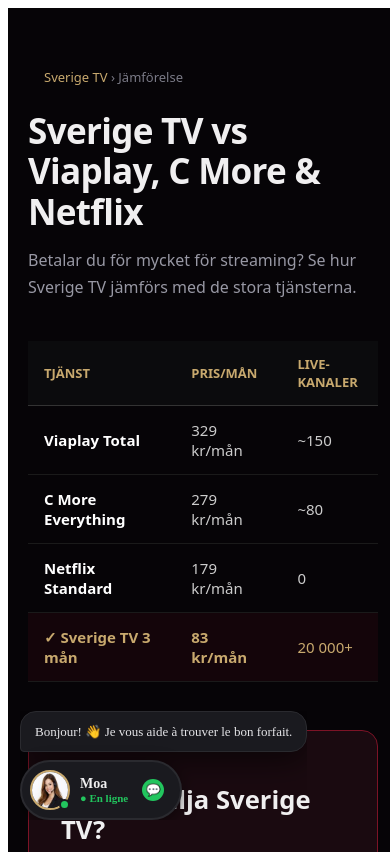
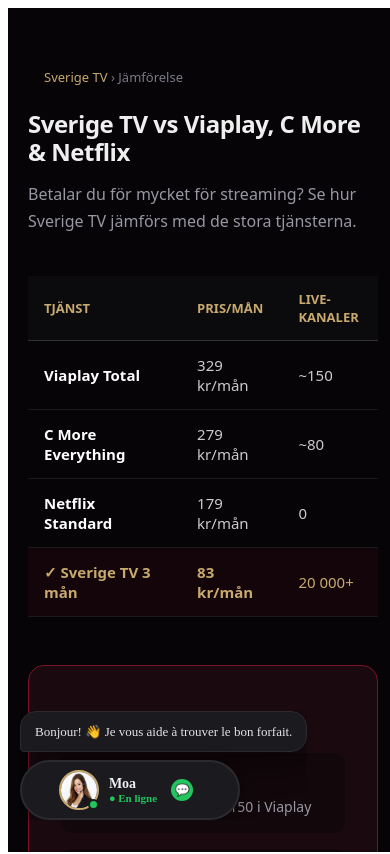
Before and after one commit to manzi21/sweden, a Next.js app: page /jamfor in a window 390 px wide. Shown: the top 854 px of the page. Built offline with nearby package versions, Linux system fonts and the light colour scheme.

Commit message:
Enhance mobile responsiveness and accessibility styles

```diff
--- a/app/globals.css
+++ b/app/globals.css
@@ -576,3 +576,43 @@
 [class*="Placeholder"] {
   min-height: 20px;
   }
+
+
+/* ===== MOBILE RESPONSIVE + PROFESSIONAL POLISH ===== */
+html, body { overflow-x: hidden; max-width: 100vw; -webkit-text-size-adjust: 100%; }
+* { box-sizing: border-box; }
+img, video, iframe, svg, picture { max-width: 100%; height: auto; }
+table { max-width: 100%; display: block; overflow-x: auto; -webkit-overflow-scrolling: touch; }
+a, button, [role="button"], .cta, .cw, .cta-primary, .cta-secondary, .btn, input[type="submit"], .nav a, .tab, .tag {
+  min-height: 44px; touch-action: manipulation; -webkit-tap-highlight-color: transparent;
+}
+p a, li a, td a, .narrative a { min-height: auto; }
+a[href*="wa.me"], a[href*="whatsapp"], a[href*="api.whatsapp.com"] {
+  display: inline-flex; align-items: center; justify-content: center; gap: 8px;
+  padding: 14px 28px; min-width: 220px; min-height: 48px; font-weight: 700;
+  border-radius: 8px; text-decoration: none;
+}
+@media (max-width: 768px) {
+  .hero, section, .nav, .bc, .nw, .testimonial-grid, .cta-block, .grid {
+    padding-left: 16px !important; padding-right: 16px !important;
+  }
+  h1 { font-size: clamp(1.5rem, 6vw, 2.4rem) !important; word-wrap: break-word; line-height: 1.15; }
+  h2 { font-size: clamp(1.2rem, 5vw, 1.7rem) !important; word-wrap: break-word; }
+  .grid-3, .grid-4, .testimonial-grid, .cta-row { grid-template-columns: 1fr !important; flex-direction: column; align-items: stretch; }
+  a, p, li, td, th { word-break: break-word; overflow-wrap: break-word; }
+  table { font-size: 0.85rem; }
+  .cat, .testimonial, .faq details { padding: 16px !important; }
+}
+@media (max-width: 380px) {
+  h1 { font-size: 1.4rem !important; }
+  .hero { padding-top: 24px !important; padding-bottom: 20px !important; }
+  .cta { width: 100%; justify-content: center; }
+}
+:focus-visible { outline: 2px solid var(--gold, #c8a96e); outline-offset: 2px; border-radius: 4px; }
+@media (prefers-reduced-motion: reduce) {
+  *, *::before, *::after { animation-duration: 0.01ms !important; transition-duration: 0.01ms !important; }
+}
+@media print {
+  .nw, .footer, .cta-block, .cw, .moa-system { display: none !important; }
+  body { color: #000; background: #fff; }
+}
```
